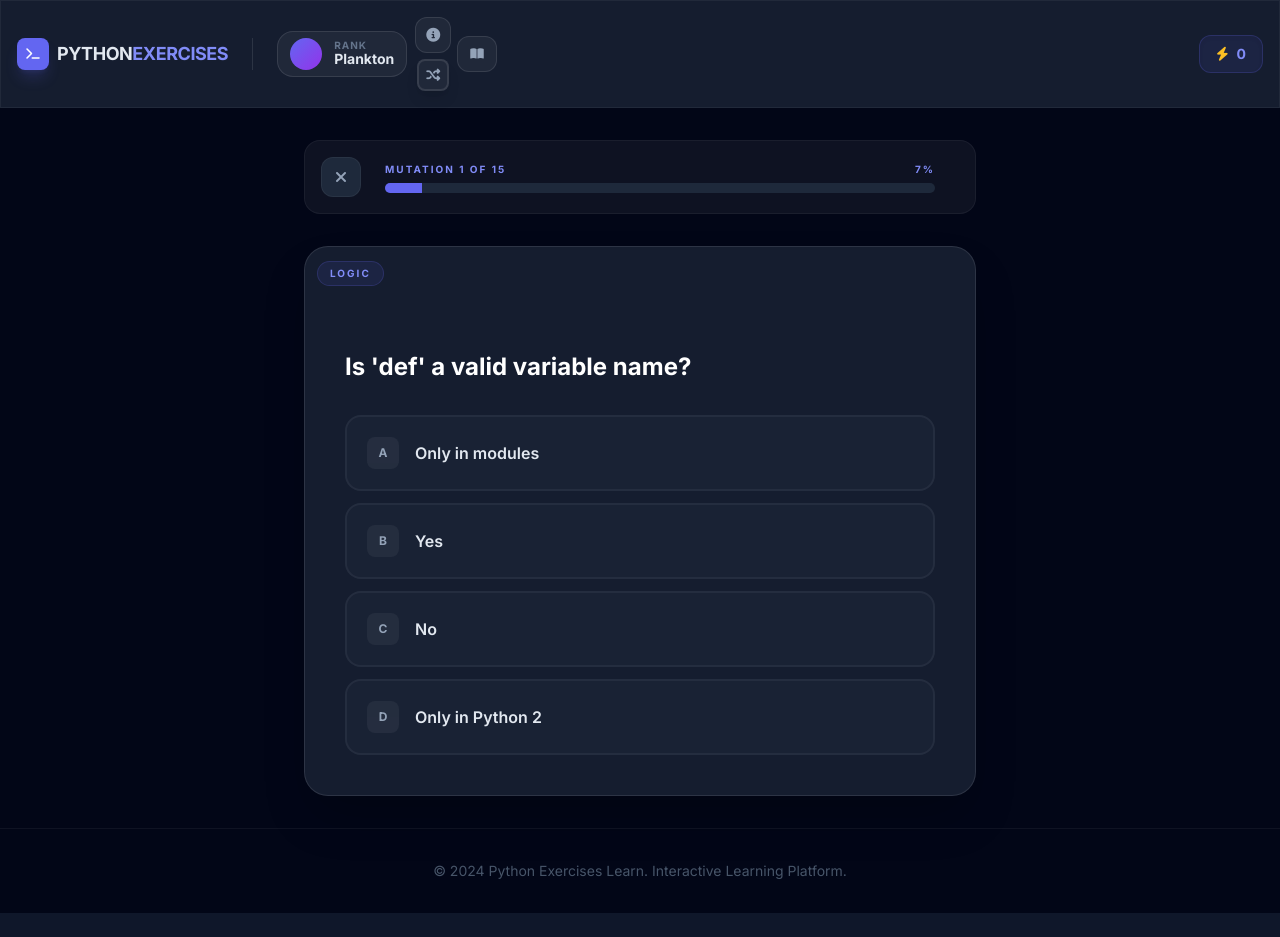
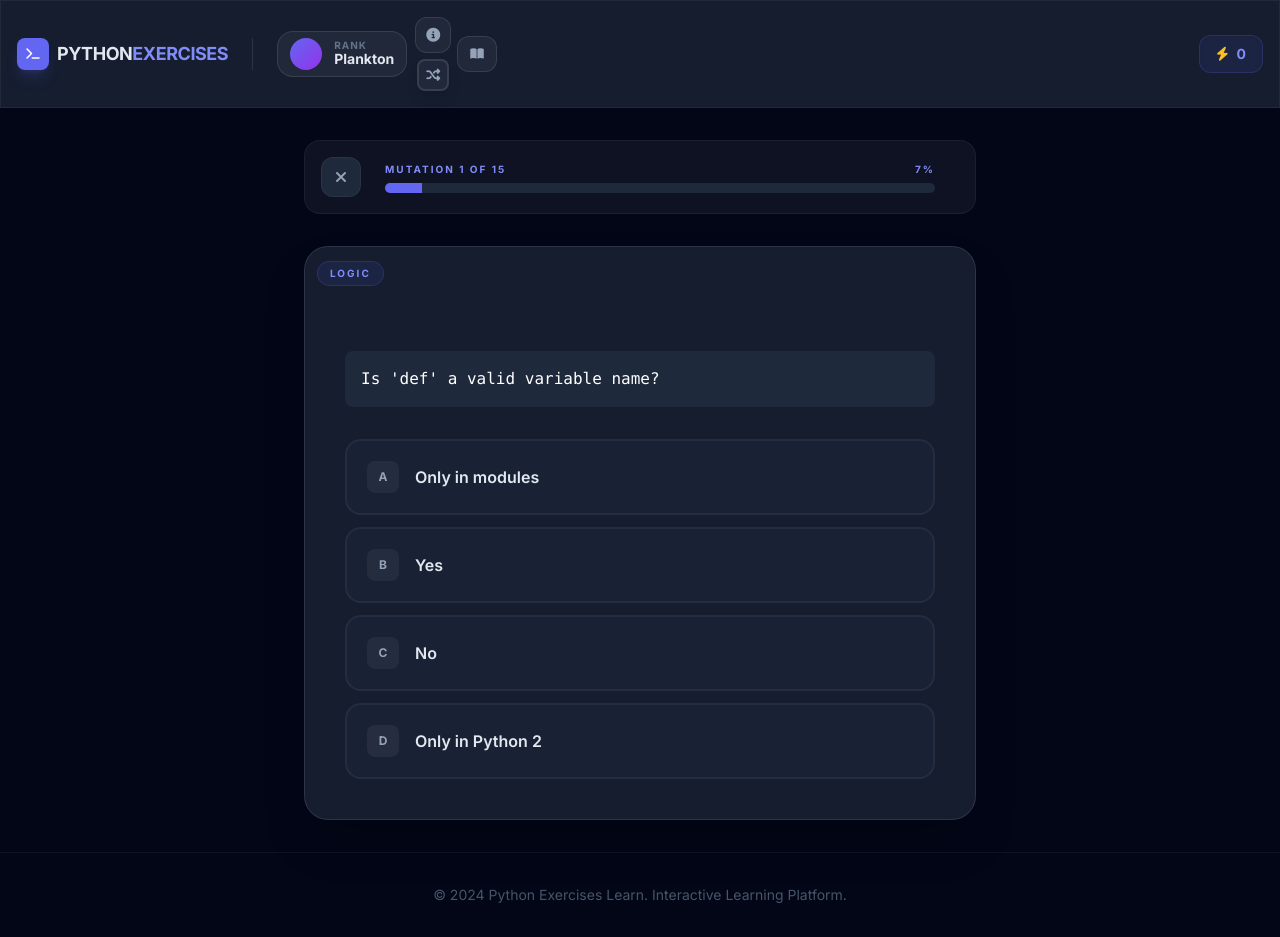
Before and after one commit to llomj/python-exercises-learn, a React (Vite) app: page / in a window 1280 px wide. Both pictures are taken after a click on the button "CONTINUE MUTATION". Before the commit the page ends 913 px from the top, so only its background shows below. Built offline with nearby package versions, Linux system fonts and the light colour scheme.

Commit message:
Detect code questions by keywords for pre display

```diff
--- a/src/components/QuizView.tsx
+++ b/src/components/QuizView.tsx
@@ -173,7 +173,7 @@ export const QuizView: React.FC<QuizViewProps> = ({
 
          <div className="space-y-4 pt-8">
            <div className="max-h-64 overflow-y-auto">
-             {currentQuestion.question.match(/\n/) && currentQuestion.question.match(/^\s+/m) ? (
+             {currentQuestion.question.match(/\b(def|print|for|if|while|class|import)\b/) ? (
                <pre className="text-sm md:text-base font-mono bg-slate-800 p-4 rounded-lg overflow-x-auto whitespace-pre-wrap text-white">
                  {currentQuestion.question}
                </pre>
```
